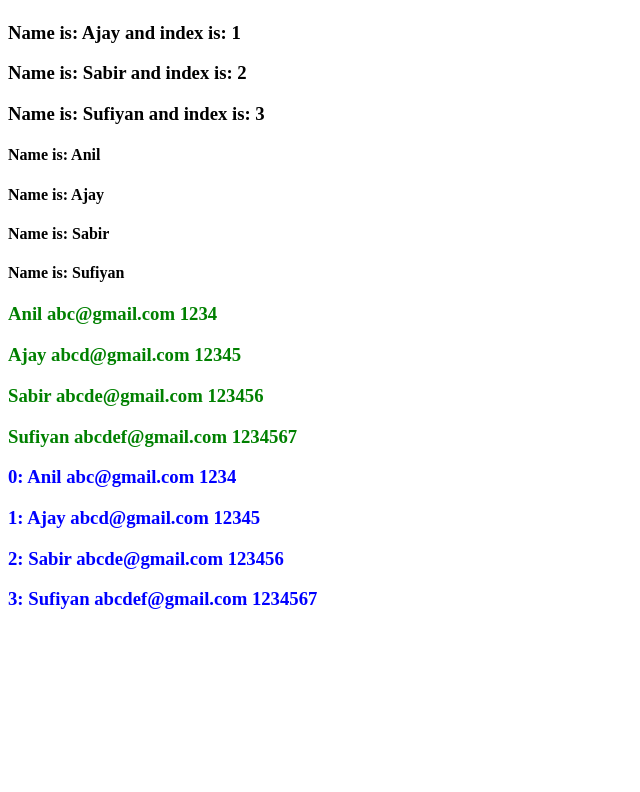
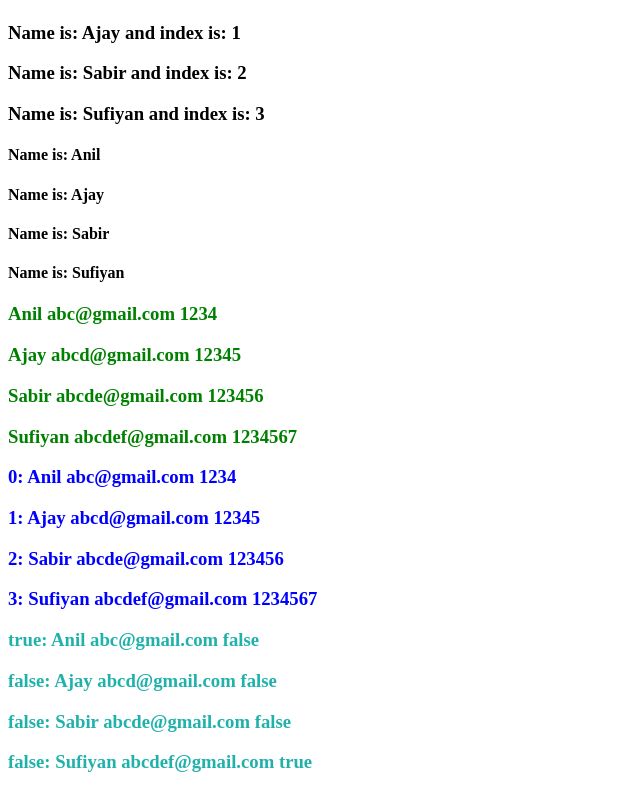
Before and after one commit to Sufiyan33/Learning-Angular, an Angular app in the folder Angular-Beginner/blog/: page / in a window 1280 px wide. Shown: the part 1412-2204 px from the top of the page, without its empty margins (0-640 px from the left). Before the commit the page ends 2041 px from the top, so only its background shows below. Built offline with nearby package versions, Linux system fonts and the light colour scheme.

Commit message:
first and last value with for loop

```diff
--- a/Angular-Beginner/blog/src/app/app.component.html
+++ b/Angular-Beginner/blog/src/app/app.component.html
@@ -108,3 +108,6 @@
  @for (item of userDetails; track item; let index = $index) {
   <h3 style="color: blue">{{index}}: {{item.name}} {{item.email}} {{item.phoneNo}}</h3>
  }
+ @for (item of userDetails; track item; let first = $first, last = $last) {
+  <h3 style="color: lightseagreen">{{first}}: {{item.name}} {{item.email}} {{last}}</h3>
+ }
```
